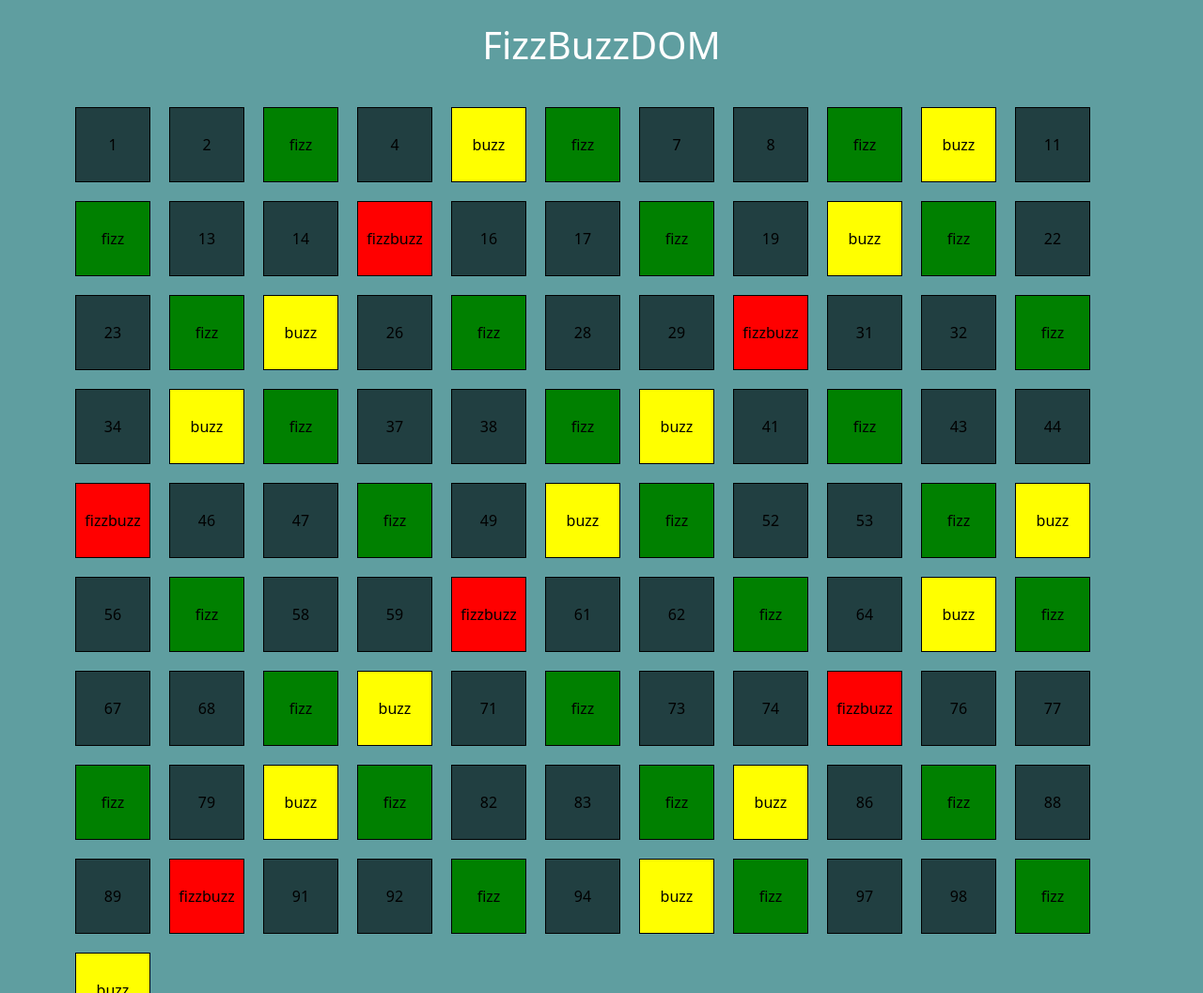
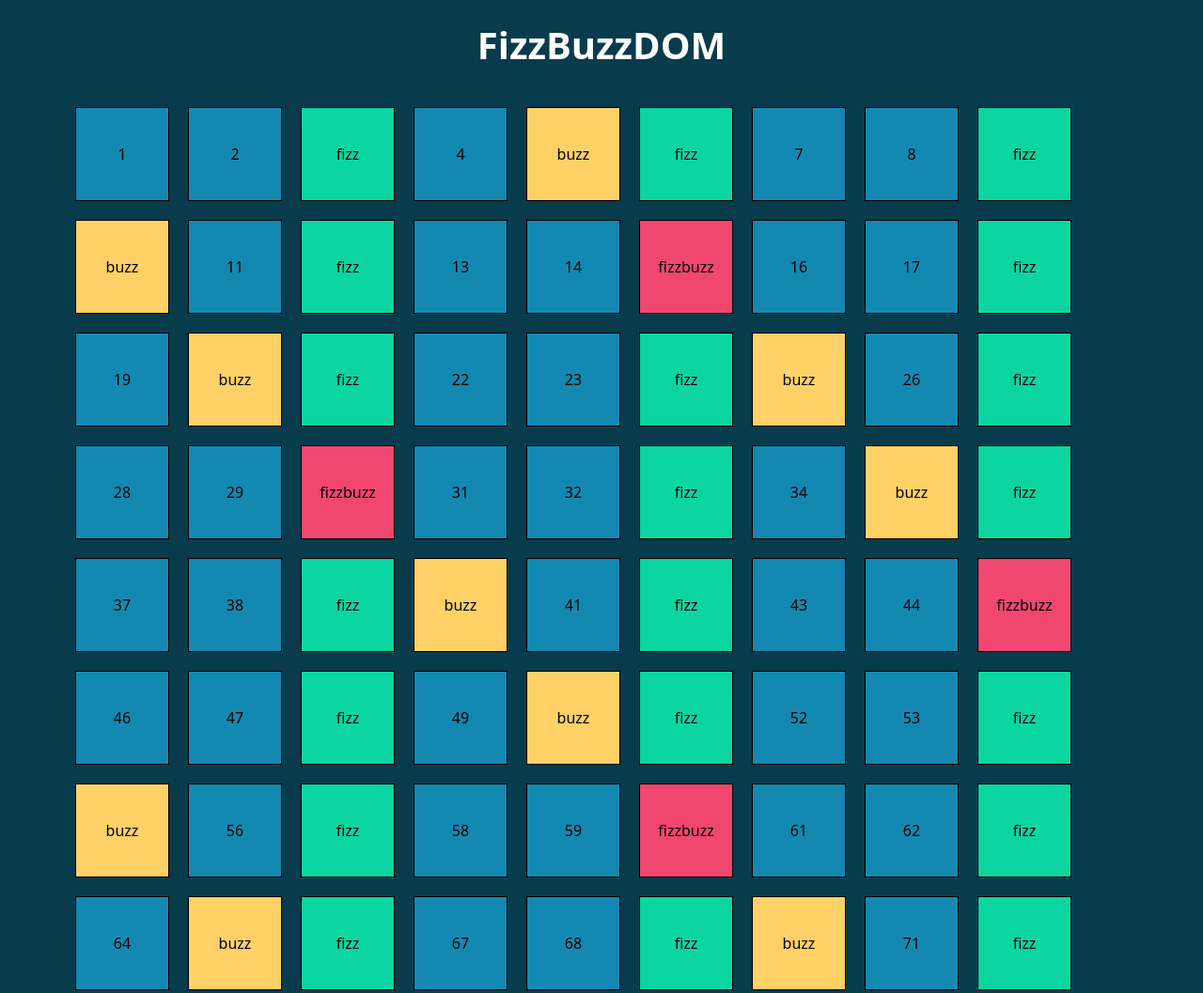
Before and after one commit to matteofab10/js-fizzbuzzdom, a plain HTML site: page index.html in a window 1280 px wide. Shown: the top 1057 px of the page at 94% size. Drawn offline with nearby package versions, Linux system fonts and the light colour scheme.

Commit message:
modifica colori box e background

```diff
--- a/css/style.css
+++ b/css/style.css
@@ -1,23 +1,23 @@
 body {
-   background-color: cadetblue;
+   background-color: #083b4c;
    color: #fff;
 }
 .box {
-   height: 80px;
-   width: 80px;
+   height: 100px;
+   width: 100px;
    margin: 10px;
-   background-color: rgb(33, 63, 65);
+   background-color: #1389b2;
    border: 1px solid black;
    display: flex;
    justify-content: center;
    align-items: center;
 }
 .box.odd3 {
-   background-color: green;
+   background-color: #0bd6a1;
 }
 .box.odd5 {
-   background-color: yellow;
+   background-color: #ffd166;
 }
 .box.odd15 {
-   background-color: red;
+   background-color: #f0466f;
 }
--- a/index.html
+++ b/index.html
@@ -10,7 +10,7 @@
 <body>
 
    <div class="container">
-      <h1 class="text-center py-4">FizzBuzzDOM</h1>
+      <h1 class="text-center py-4 fw-bold">FizzBuzzDOM</h1>
       <div class="row text-black">
 
       </div>
```
